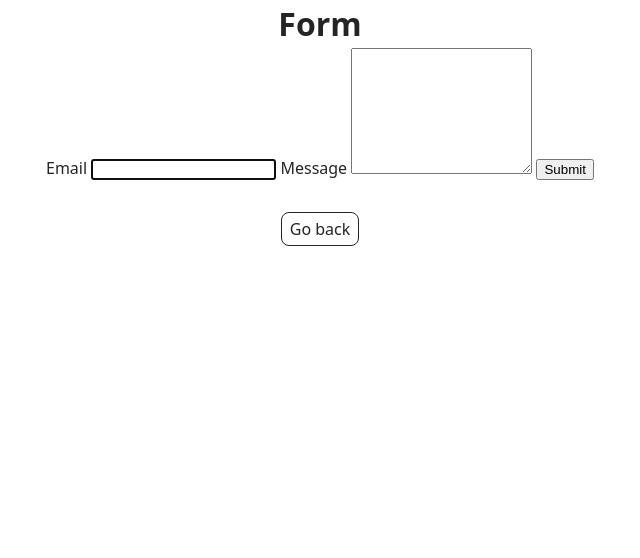
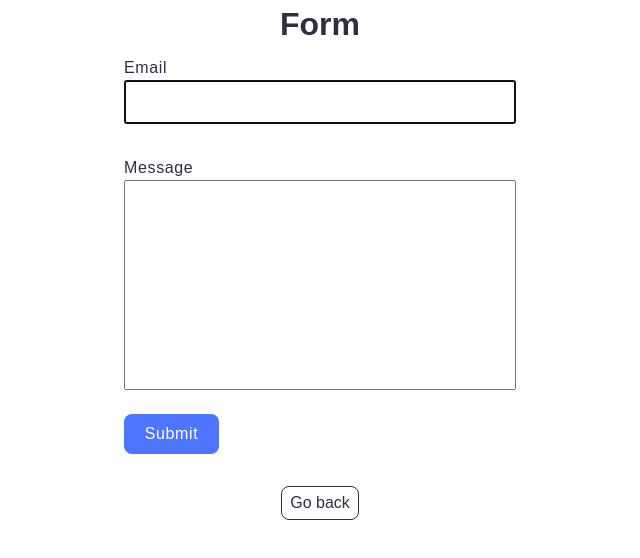
Before and after one commit to anastasiiahrebelnyk/goit-js-hw-09, a website built with Vite: page src/2-form.html in a window 1280 px wide. Shown: the whole page, without its empty margins (320-960 px from the left). Built offline with nearby package versions, Linux system fonts and the light colour scheme.

Commit message:
add css styles and thim()

```diff
--- a/src/2-form.html
+++ b/src/2-form.html
@@ -9,16 +9,16 @@
   </head>
   <body>
     <main>
-      <div class="container">
+      <div class="form-container">
         <h1 class="main-title">Form</h1>
         <form class="feedback-form" autocomplete="off">
           <label>
             Email
-            <input type="email" name="email" autofocus />
+            <input class="form-input" type="email" name="email" autofocus />
           </label>
           <label>
             Message
-            <textarea name="message" rows="8"></textarea>
+            <textarea class="textarea-input" name="message" rows="8"></textarea>
           </label>
           <button type="submit">Submit</button>
         </form>
--- a/src/css/styles.css
+++ b/src/css/styles.css
@@ -17,6 +17,22 @@
 @import url('./back-link.css');
 @import url('./footer.css');
 
+* {
+  box-sizing: border-box;
+}
+
+body {
+  font-family: "Montserrat", sans-serif;
+  font-weight: 400;
+    font-size: 16px;
+    color: #2e2f42;
+    background-color: #fff;
+}
+
+h1, h2, h3 {
+  font-family: "Montserrat", sans-serif;
+  margin: 0;
+}
 
 ul {
   margin: 0;
@@ -51,3 +67,56 @@ ul {
   justify-content: center;
   margin: 24px 56px;
 }
+
+
+.feedback-form {
+  width: 408px;
+  margin: 0 auto;
+}
+
+.feedback-form > label {
+  width: 100%;
+  margin-bottom: 16px;
+  padding: 8px;
+  display: flex;
+  flex-direction: column;
+text-align: start;
+letter-spacing: 0.04em;
+}
+
+
+
+.feedback-form input,
+.feedback-form textarea {
+  font: inherit;
+  padding: 8px;
+  color: #2e2f42;
+}
+
+
+
+.feedback-form textarea {
+  resize: none;
+}
+
+button {
+  background-color: #4e75ff;
+    color: #FFFFFF;
+    font-size: 16px;
+    line-height: 1.5;
+    letter-spacing: 0.04em;
+    font-weight: 500;
+    display: block;
+    margin-left: 8px;
+    margin-top: 16px;
+    padding: 8px 16px;
+    border-radius: 8px;
+    border: none;
+    min-width: 95px;
+    cursor: pointer;
+    transition: background-color 250ms cubic-bezier(0.4, 0, 0.2, 1);
+}
+
+button:hover, button:focus {
+  background-color: #6c8cff;
+}
--- a/src/js/2-form.js
+++ b/src/js/2-form.js
@@ -5,8 +5,8 @@ const formEl = document.querySelector('form');
 formEl.addEventListener('input', (e) => {
     const formData = new FormData(formEl);
     const obj = {
-        email: formData.get('email'),
-        message: formData.get('message'),
+        email: formData.get('email').trim(),
+        message: formData.get('message').trim(),
     }
     saveToolS(STORAGE_KEY, obj);
 });
```
